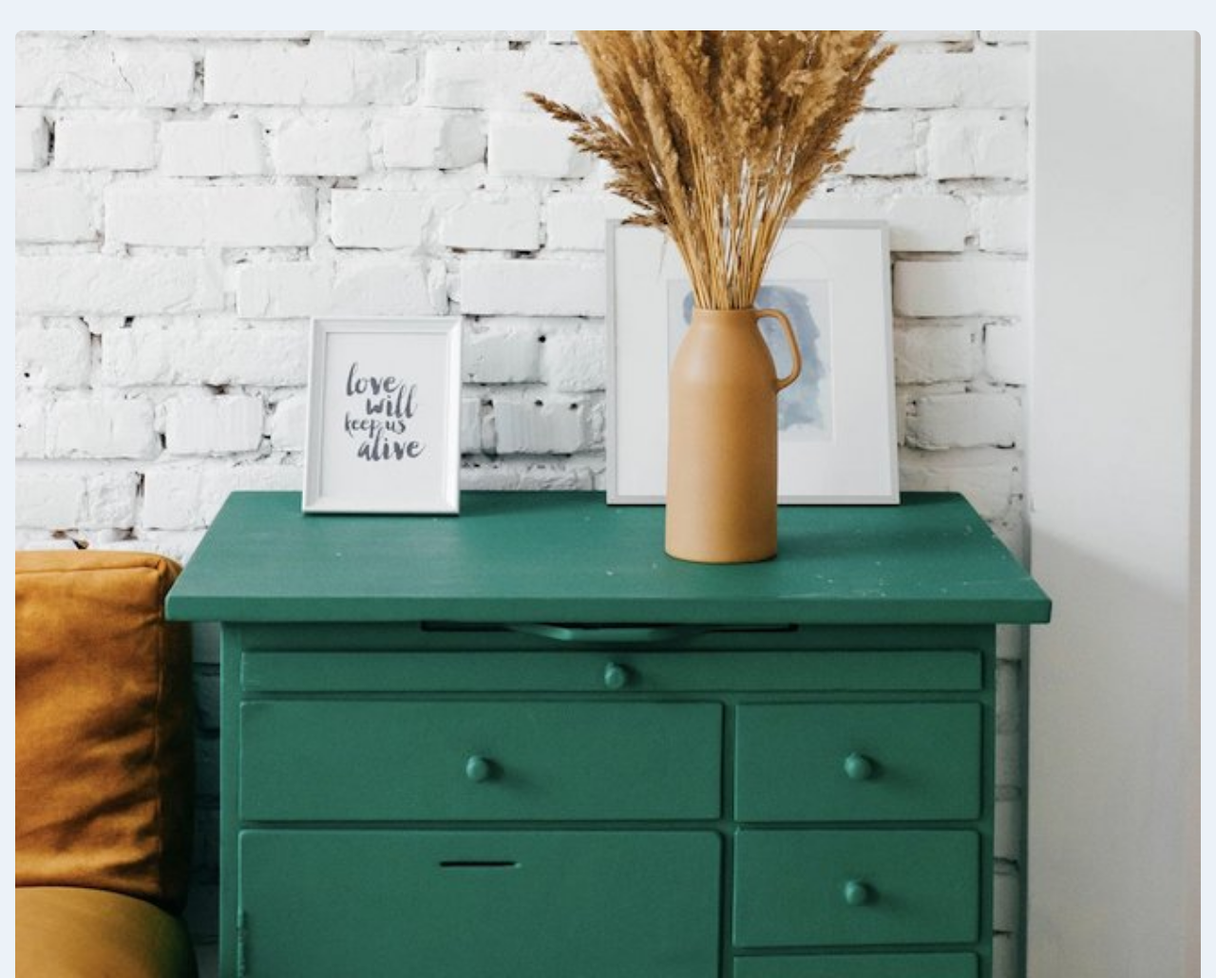
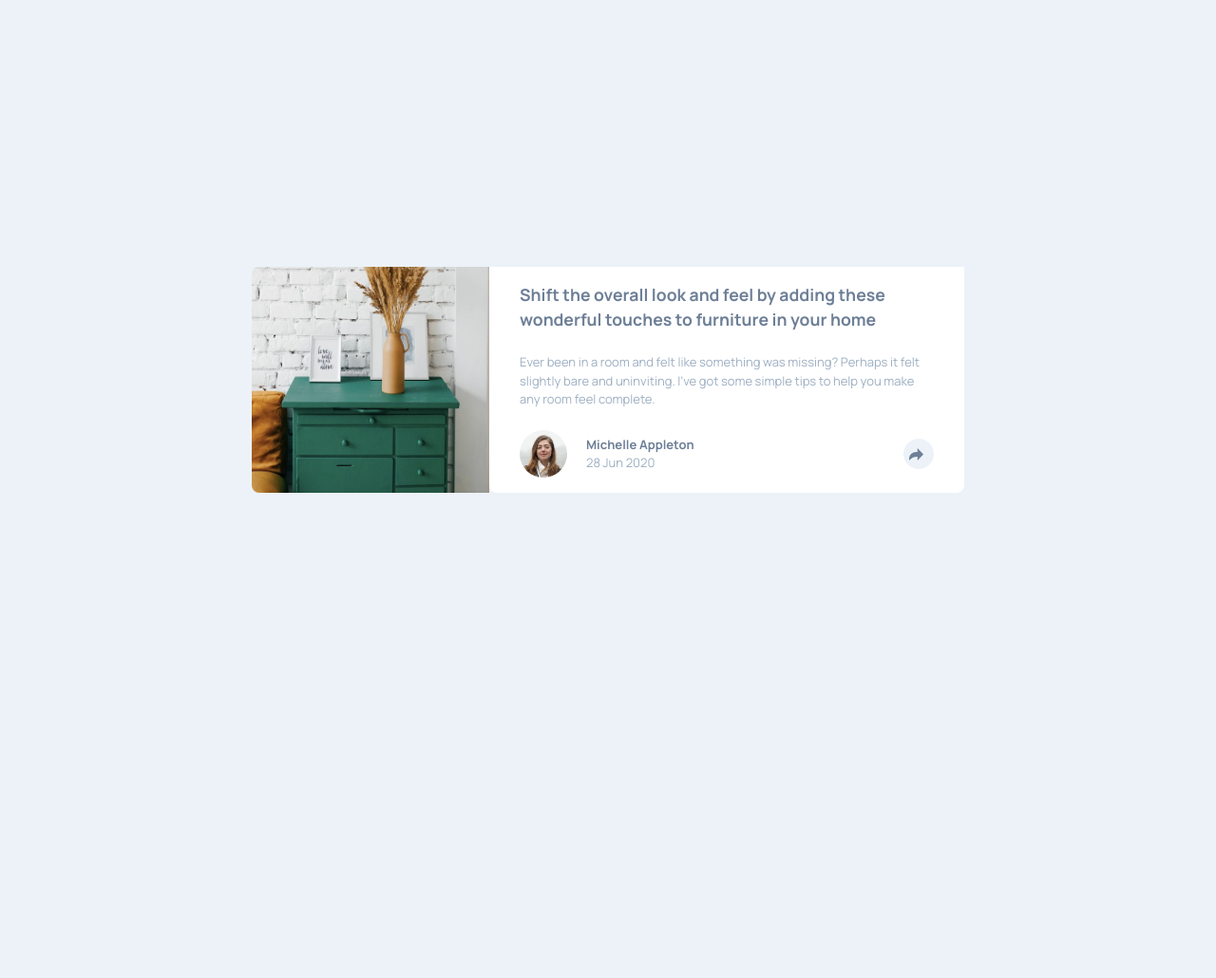
Before and after one commit to sanyomor-01/article-preview, a plain HTML site: page index.html in a window 1280 px wide. Shown: the top 1030 px of the page at 95% size. After the commit the page ends 800 px from the top, so only its background shows below. Drawn offline with Linux system fonts and the light colour scheme.

Commit message:
media styles

```diff
--- a/index.html
+++ b/index.html
@@ -20,15 +20,16 @@
       </div>
 
       <section class="container">
-        <h1 class="heading">Shift the overall look and feel by<br> adding these wonderful touches <br>to furniture in your home
+        <h1 class="heading">Shift the overall look and feel by adding these wonderful touches to furniture in your home
         </h1>
         <p>  Ever been in a room and felt like something was missing? Perhaps
           it felt slightly bare and uninviting. I’ve got some simple tips
           to help you make any room feel complete.
         </p>
 
+        <div>
           <!--hiidden-share-->
-        <div class="hidden-share">
+          <div class="hidden-share shown">
             <div class="socials">
               <p>share</p>
               <ul>
@@ -39,7 +40,6 @@
             </div>
             <div class="share-div"><img src="./images/icon-share.svg" alt=""></div>
           </div>
-
           <!--avatar-->
           <div class="avatar">
             <figure class="profile">
@@ -51,10 +51,10 @@
                 <p>28 Jun 2020</p>
               </figcaption>
             </figure>
-
             <button class="share-btn">
               <img src="./images/icon-share.svg" alt="share">
             </button>
+          </div>
         </div>
       </section>
 
--- a/style.css
+++ b/style.css
@@ -15,6 +15,9 @@
   }
 
   body {
+    display: grid;
+    place-items: center;
+    height: 100vh;
     font-size: 13px;
     line-height: 1.5;
     background-color: var(--Light-Grayish-Blue);
@@ -27,21 +30,20 @@
     margin-inline: 1rem;
     margin-block: 2rem;
     border-radius: 1rem;
-    display: flex;
-    height: 100vh;
-    flex-direction: column;
+
 }
 
 .product-image >img{
     border-radius: 0.5rem 0.5rem 0rem 0;
     width: 100%;
+    height: 250px;
 
 }
 .container{
     padding-block:1rem ;
     display: flex;
     flex-direction: column;
-    gap: 0.5rem;
+    gap: 1.4rem;
     background-color: white;
     border-radius: 0 0 0.5rem 0.5rem ;
 }
@@ -57,7 +59,10 @@
     padding-inline:2rem ;
     color: var(--Grayish-Blue);
 }
-.hidden-share{
+.container .hidden-share{
+    display: none;
+}
+/*.hidden-share{
     border-radius:0 0 .5rem .5rem ;
     background-color: var(--Very-dark-grayish-blue);
     display: flex;
@@ -66,6 +71,7 @@
     padding-block: 1rem;
     align-items: center;
 }
+    */
 
 .socials{
     display: flex;
@@ -100,18 +106,20 @@
 .avatar > .profile{
     display: flex;
     gap: 20px;
+    align-items: center;
 }
 .profile >div{
     width: 50px;
     height: 50px;
     border-radius: 50%;
-    img{
+}
+.profile div img{
+
         border-radius: 50%;
-    }
 }
 .profile-info > h2{
     color: var(--Desaturated-dark-blue);
-    font-size: 1.1rem;
+    font-size: 13px;
 }
 .profile-info >p{
         color: var(--Grayish-Blue);
@@ -124,6 +132,7 @@ button{
     height: 32px;
     background-color: var(--Light-Grayish-Blue);
     border-radius: 50%;
+    cursor: pointer;
 }
 ul{
     display: flex;
@@ -150,3 +159,19 @@ ul{
   #root, #__next {
     isolation: isolate;
   }
+
+
+@media (min-width : 800px){
+    .wrapper{
+        max-width: 750px;
+        margin: auto;
+        display: grid;
+        grid-template-columns: 1fr 2fr;
+    }
+    .product-image >img{
+        width: 100%;
+        height: 100%;
+        border-radius: 0.5rem 0 0 0.5rem;
+
+    }
+}
```
Lines whose indentation alone changed are shown as unchanged.
